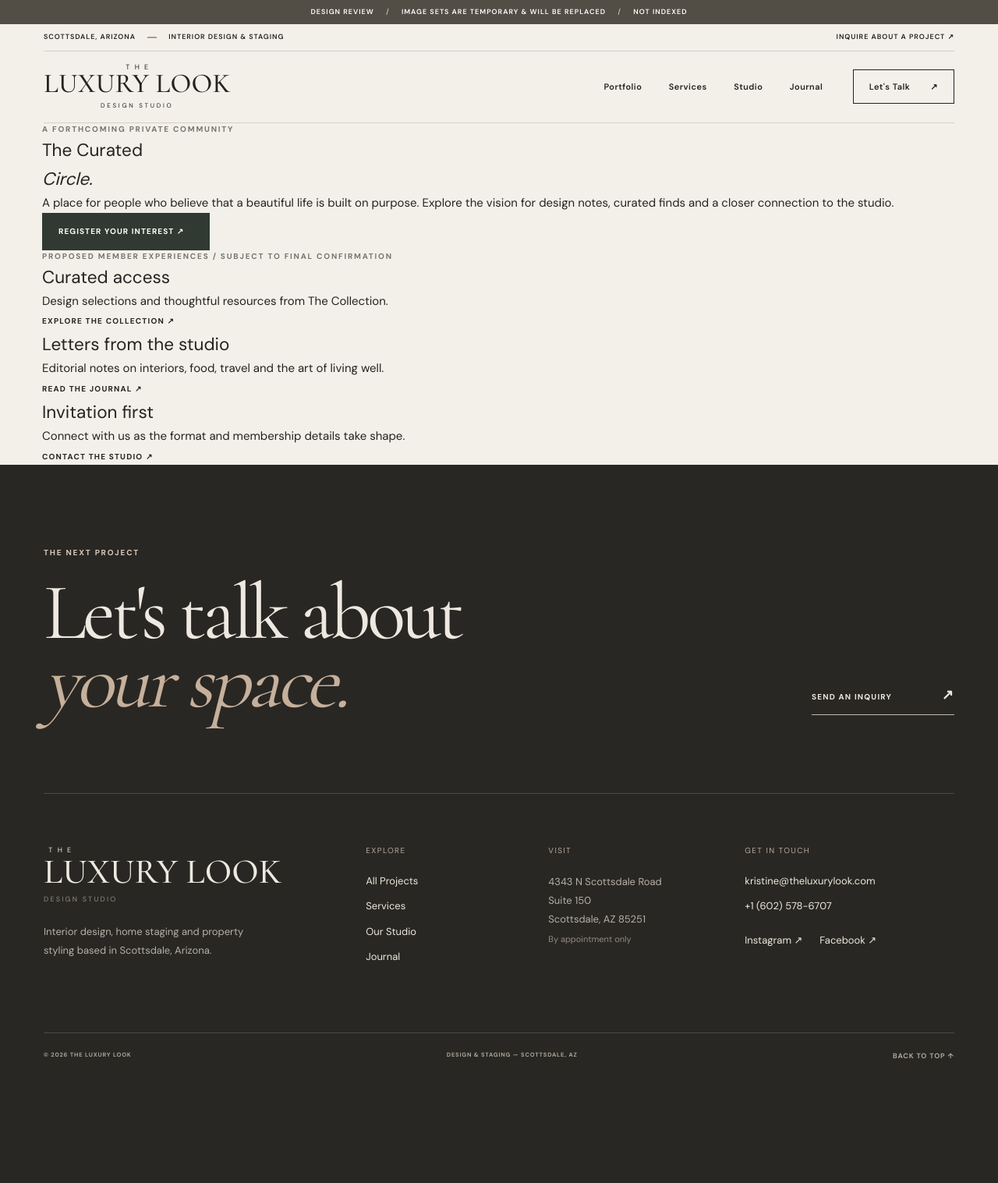
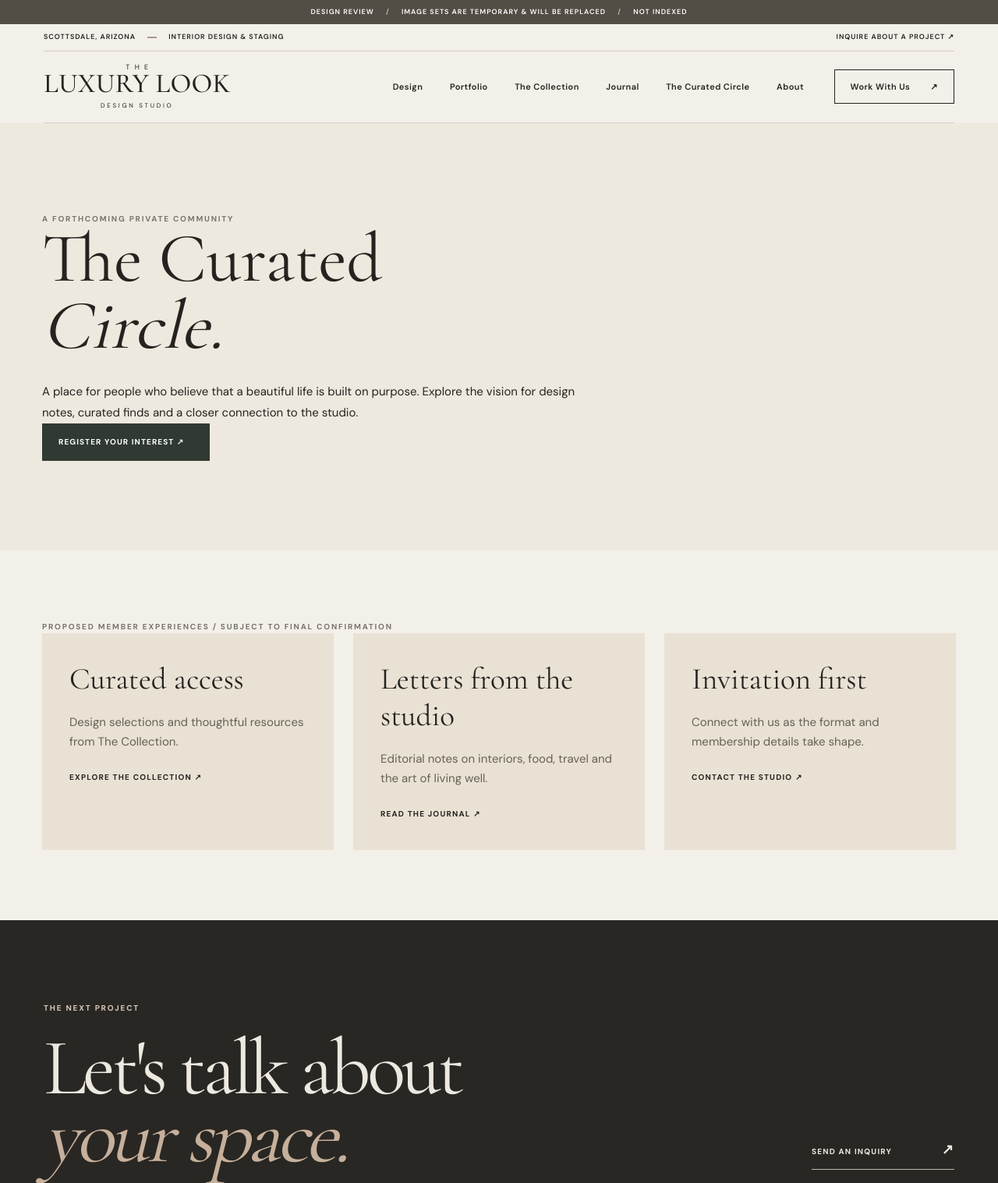
Before and after one commit to ccmanganti/theluxurylook, a Laravel app: page /curated-circle in a window 1280 px wide. Shown: the top 1517 px of the page at 78% size. Before the commit the page ends 1357 px from the top, so only its background shows below. Run offline with Laravel 12, Linux system fonts and the light colour scheme; data that the repository does not hold is empty.

Commit message:
feat: publish 2026 portfolio names and new design-led preview pages

```diff
--- a/resources/views/layouts/site.blade.php
+++ b/resources/views/layouts/site.blade.php
@@ -25,6 +25,8 @@
     <link href="https://fonts.googleapis.com/css2?family=DM+Sans:wght@400;500;600;700&family=Cormorant+Garamond:wght@400;500;600&display=swap" rel="stylesheet">
     <link rel="stylesheet" href="{{ asset('assets/site.css') }}">
     <link rel="stylesheet" href="{{ asset('assets/editorial.css') }}">
+    <link rel="stylesheet" href="{{ asset('assets/revamp.css') }}">
+    <script defer src="{{ asset('assets/revamp.js') }}"></script>
     <script defer src="{{ asset('assets/site.js') }}"></script>
     @if (config('site.ga4_id') && config('site.launch_ready'))
         <script async src="https://www.googletagmanager.com/gtag/js?id={{ config('site.ga4_id') }}"></script>
@@ -45,11 +47,13 @@
             <a href="{{ route('home') }}" class="brand" aria-label="The Luxury Look Home"><span class="brand-overline">THE</span><span class="brand-name">LUXURY LOOK</span><span class="brand-subline">DESIGN STUDIO</span></a>
             <button type="button" class="nav-toggle" aria-label="Open navigation" aria-expanded="false" aria-controls="primary-nav"><span></span><span></span></button>
             <nav id="primary-nav" class="primary-nav" aria-label="Main navigation">
-                <a href="{{ route('portfolio.index') }}" @if(request()->is('portfolio*')) aria-current="page" @endif>Portfolio</a>
-                <a href="{{ route('services') }}" @if(request()->is('services*')) aria-current="page" @endif>Services</a>
-                <a href="{{ url('/about') }}">Studio</a>
+                <a href="{{ route('design') }}">Design</a>
+                <a href="{{ route('portfolio.index') }}">Portfolio</a>
+                <a href="{{ route('collection') }}">The Collection</a>
                 <a href="{{ route('blog') }}">Journal</a>
-                <a class="nav-outline" href="{{ route('contact') }}">Let's Talk <span aria-hidden="true">↗</span></a>
+                <a href="{{ route('circle') }}">The Curated Circle</a>
+                <a href="{{ url('/about') }}">About</a>
+                <a class="nav-outline" href="{{ route('contact') }}">Work With Us <span aria-hidden="true">↗</span></a>
             </nav>
         </div>
     </header>
```
Also changed, not shown: .github/workflows/preview-pages.yml, 1 other file.
